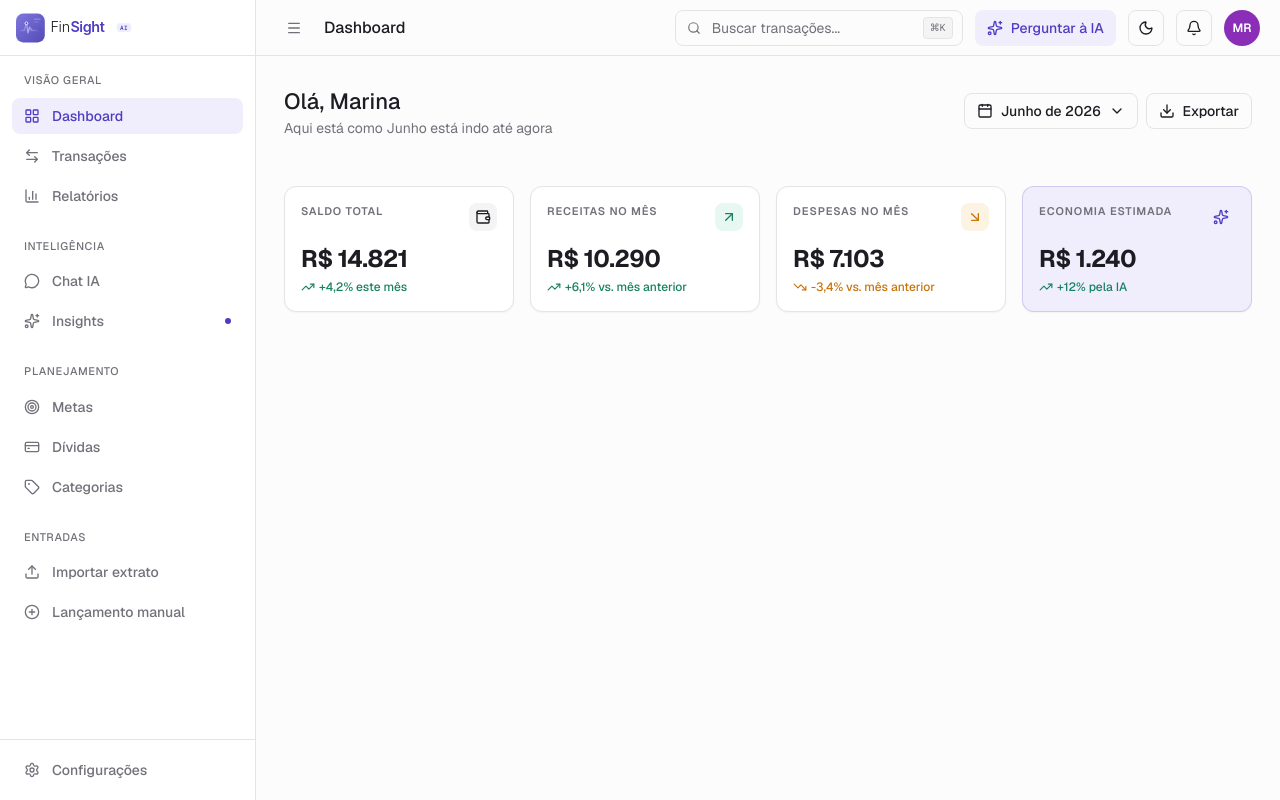
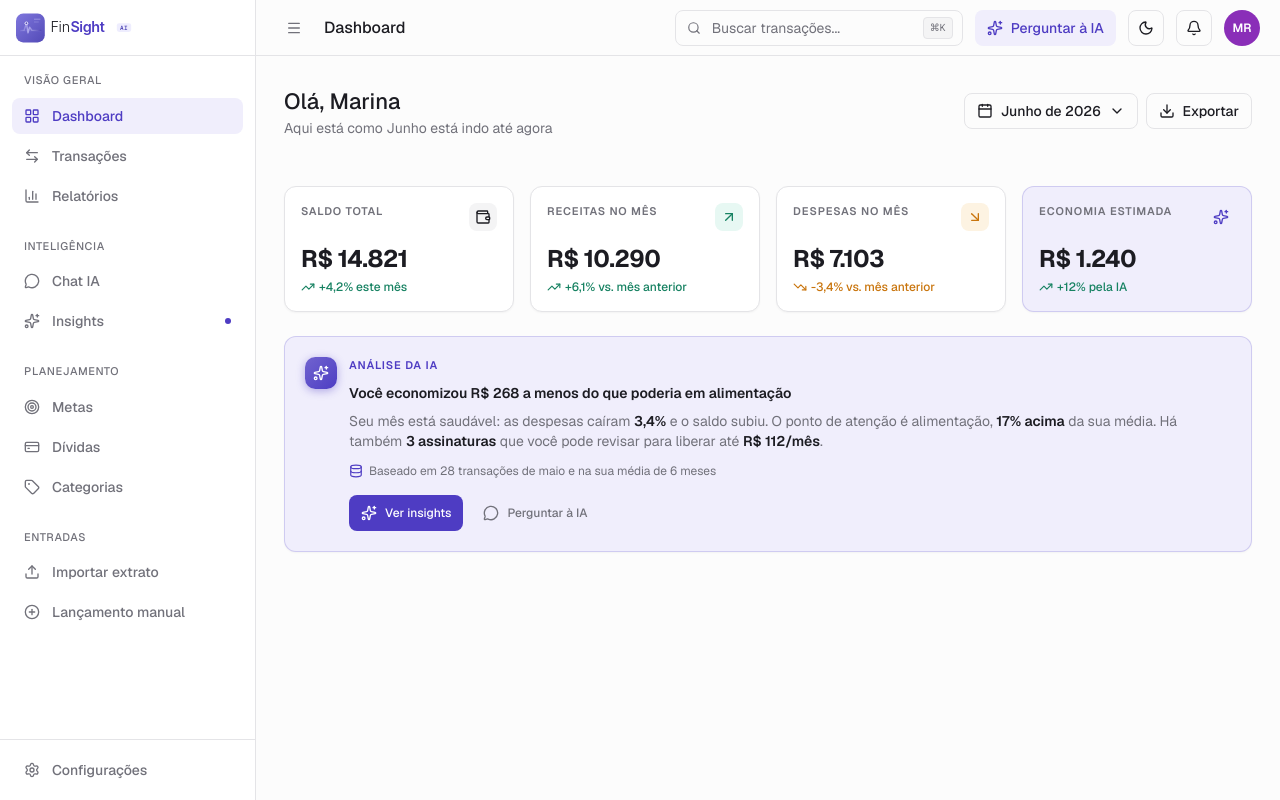
Before and after one commit to fernandaquerino/finsight-ai, a Next.js app: page / in a window 1280 px wide. Built offline with nearby package versions, Linux system fonts and the light colour scheme.

Commit message:
feat: add ai banner

```diff
--- a/src/app/(app)/page.tsx
+++ b/src/app/(app)/page.tsx
@@ -4,7 +4,9 @@ import { useState } from "react";
 import {
   ArrowDownRight,
   ArrowUpRight,
+  Database,
   Download,
+  MessageCircle,
   Sparkles,
   Wallet,
 } from "lucide-react";
@@ -12,6 +14,7 @@ import {
 import { MetricCard } from "@/components/app/MetricCard";
 import { MonthYearPicker } from "@/components/app/MonthYearPicker";
 import { Button } from "@/components/ui/Button";
+import { Card } from "@/components/ui/Card";
 import { getMonthName, getToday } from "@/utils/date";
 
 export default function DashboardPage() {
@@ -73,6 +76,74 @@ export default function DashboardPage() {
           variant="ai"
         />
       </div>
+
+      {/* AI Insight Banner */}
+      <Card variant="ai" className="flex items-start gap-3">
+        <div
+          className="grid shrink-0 place-items-center rounded-[10.24px] text-white"
+          style={{
+            width: 32,
+            height: 32,
+            background:
+              "linear-gradient(135deg, color-mix(in srgb, var(--ai-accent) 80%, #fff), var(--ai-accent))",
+            boxShadow:
+              "0 2px 8px color-mix(in srgb, var(--ai-accent) 40%, transparent)",
+          }}
+          aria-hidden="true"
+        >
+          <Sparkles className="size-4" />
+        </div>
+
+        <div>
+          <p className="mb-2 text-[11px] font-semibold tracking-[0.08em] text-primary uppercase">
+            Análise da IA
+          </p>
+
+          <p className="mb-2 text-sm font-semibold text-foreground">
+            Você economizou R$ 268 a menos do que poderia em alimentação
+          </p>
+          <p className="text-sm text-muted-foreground">
+            Seu mês está saudável: as despesas caíram{" "}
+            <strong className="font-semibold text-foreground">3,4%</strong> e o
+            saldo subiu. O ponto de atenção é alimentação,{" "}
+            <strong className="font-semibold text-foreground">17% acima</strong>{" "}
+            da sua média. Há também{" "}
+            <strong className="font-semibold text-foreground">
+              3 assinaturas
+            </strong>{" "}
+            que você pode revisar para liberar até{" "}
+            <strong className="font-semibold text-foreground">
+              R$ 112/mês
+            </strong>
+            .
+          </p>
+
+          <div className="mt-3 flex items-center gap-1.5 text-xs text-muted-foreground">
+            <Database
+              className="size-3.5 shrink-0 text-primary"
+              aria-hidden="true"
+            />
+            <span className="text-muted-foreground">
+              Baseado em 28 transações de maio e na sua média de 6 meses
+            </span>
+          </div>
+
+          <div className="mt-4 flex gap-2">
+            <Button size="sm" className="text-xs">
+              <Sparkles />
+              Ver insights
+            </Button>
+            <Button
+              variant="link"
+              size="sm"
+              className="text-xs text-muted-foreground hover:text-foreground"
+            >
+              <MessageCircle />
+              Perguntar à IA
+            </Button>
+          </div>
+        </div>
+      </Card>
     </main>
   );
 }
--- a/src/app/globals.css
+++ b/src/app/globals.css
@@ -16,6 +16,7 @@
   --popover-foreground: 240 10% 12%;
   --primary: 248 53% 50%;
   --primary-foreground: 0 0% 100%;
+  --ai-accent: hsl(var(--primary));
   --primary-soft: 248 70% 96%;
   --primary-soft-2: 248 65% 92%;
   --primary-ring: 248 53% 50%;
@@ -101,6 +102,7 @@
   --font-mono: var(--font-geist-mono);
 
   --text-micro: 0.6875rem;
+  --text-xs: 0.75rem;
   --text-sm: 0.875rem;
   --text-md: 1rem;
   --text-lg: 1.375rem;
```
